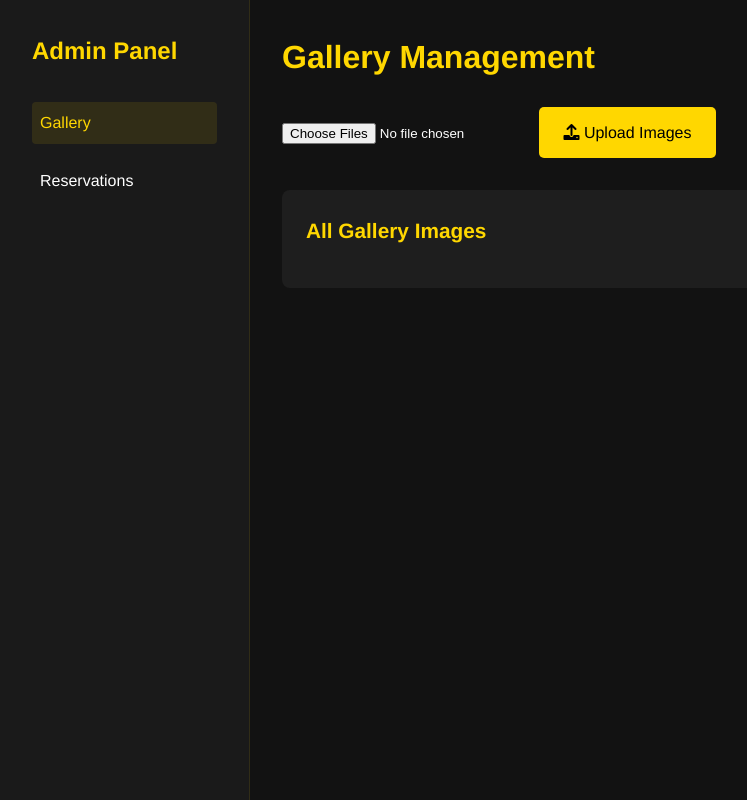
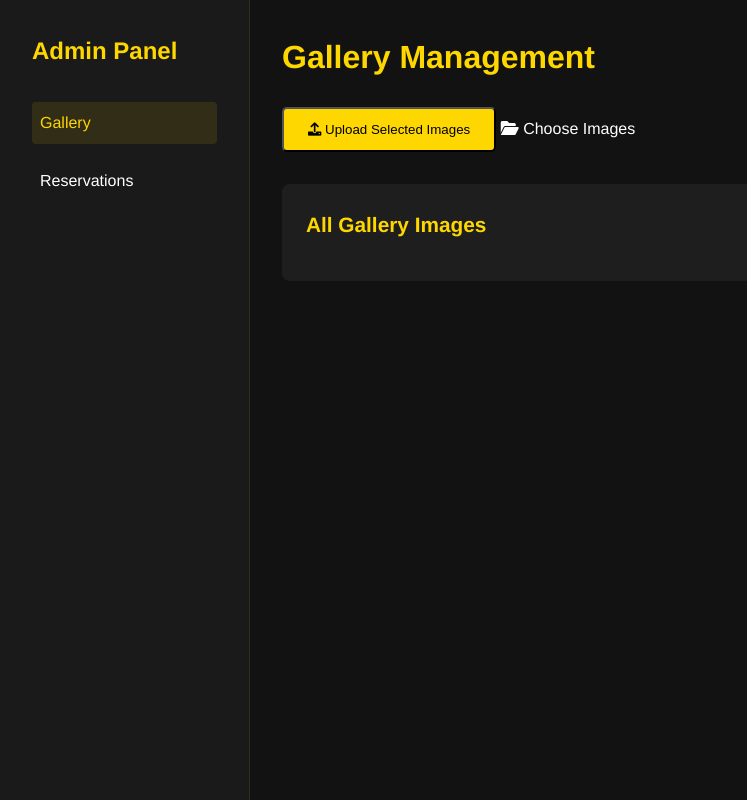
Before and after one commit to Dargreat/1805club, a website: page admin.html in a window 1280 px wide. Shown: the whole page, without its empty margins (0-747 px from the left). Drawn offline with Linux system fonts and the light colour scheme; no server answers.

Commit message:
Update admin.html

```diff
--- a/admin.html
+++ b/admin.html
@@ -26,9 +26,15 @@
       <section id="gallery" class="section active">
         <h2>Gallery Management</h2>
         <div class="upload-section">
-          <input type="file" id="upload-input" accept="image/*" multiple>
-          <label for="upload-input" class="upload-btn">
-            <i class="fas fa-upload"></i> Upload Images
+          <!-- File Input (hidden) -->
+          <input type="file" id="upload-input" accept="image/*" multiple style="display: none;">
+          <!-- Upload Button -->
+          <button id="upload-button" class="upload-btn">
+            <i class="fas fa-upload"></i> Upload Selected Images
+          </button>
+          <!-- Label for File Input (optional, for better UX) -->
+          <label for="upload-input" class="file-input-label">
+            <i class="fas fa-folder-open"></i> Choose Images
           </label>
         </div>
 
@@ -56,7 +62,9 @@
                 <th>Actions</th>
               </tr>
             </thead>
-            <tbody></tbody>
+            <tbody>
+              <!-- Reservation rows will be dynamically added here -->
+            </tbody>
           </table>
         </div>
       </section>
```
